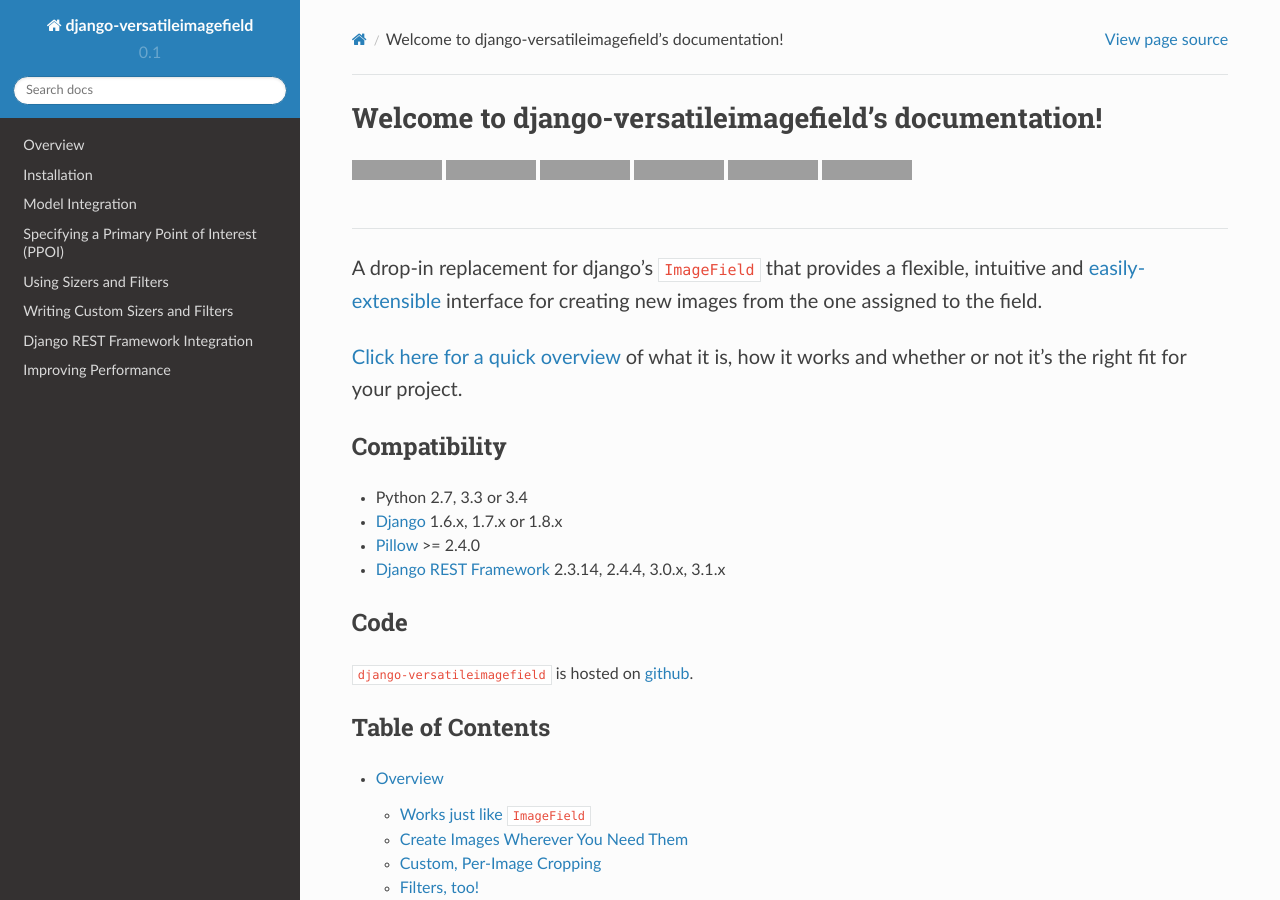
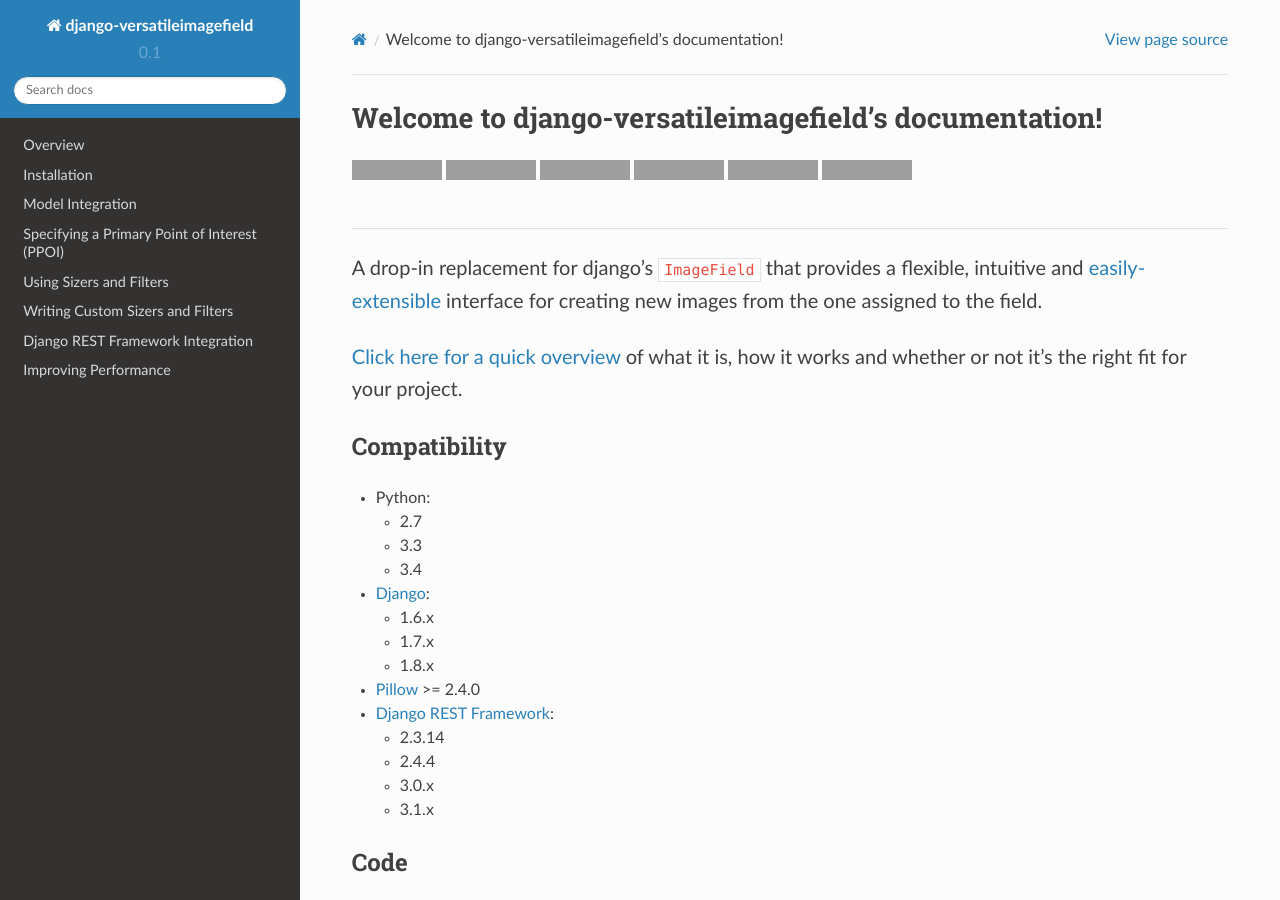
Before and after one commit to respondcreate/django-versatileimagefield, a Sphinx documentation site: the page built from docs/index.rst, in a window 1280 px wide and 900 px high, cut to the strip 0-900 px from the top of the window. Built offline with Sphinx 7.4.7 and the Read the Docs theme 2.0.0, drawn with Linux system fonts in a browser that asks for light colours; grey boxes are pictures that could not be loaded.

```diff
--- a/docs/index.rst
+++ b/docs/index.rst
@@ -42,10 +42,26 @@ Welcome to django-versatileimagefield's documentation!
 Compatibility
 =============
 
-- Python 2.7, 3.3 or 3.4
-- `Django <https://www.djangoproject.com/>`_ 1.6.x, 1.7.x or 1.8.x
+- Python:
+
+  - 2.7
+  - 3.3
+  - 3.4
+
+- `Django <https://www.djangoproject.com/>`_:
+
+  - 1.6.x
+  - 1.7.x
+  - 1.8.x
+
 - `Pillow <http://pillow.readthedocs.org/en/latest/index.html>`_ >= 2.4.0
-- `Django REST Framework <http://www.django-rest-framework.org/>`_ 2.3.14, 2.4.4, 3.0.x, 3.1.x
+
+- `Django REST Framework <http://www.django-rest-framework.org/>`_:
+
+  - 2.3.14
+  - 2.4.4
+  - 3.0.x
+  - 3.1.x
 
 Code
 ====
```
Also changed, not shown: README.rst (+22 -3 lines).
